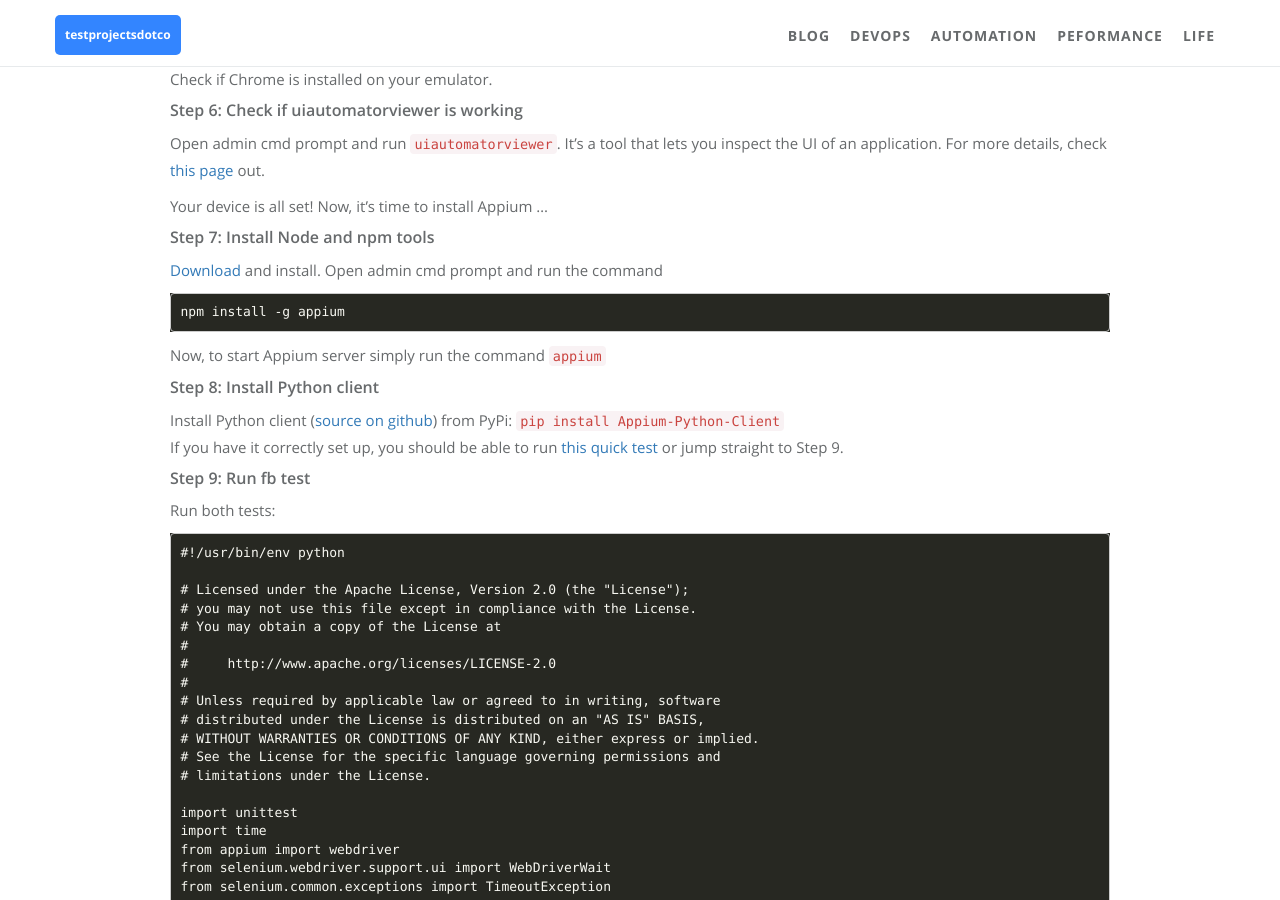
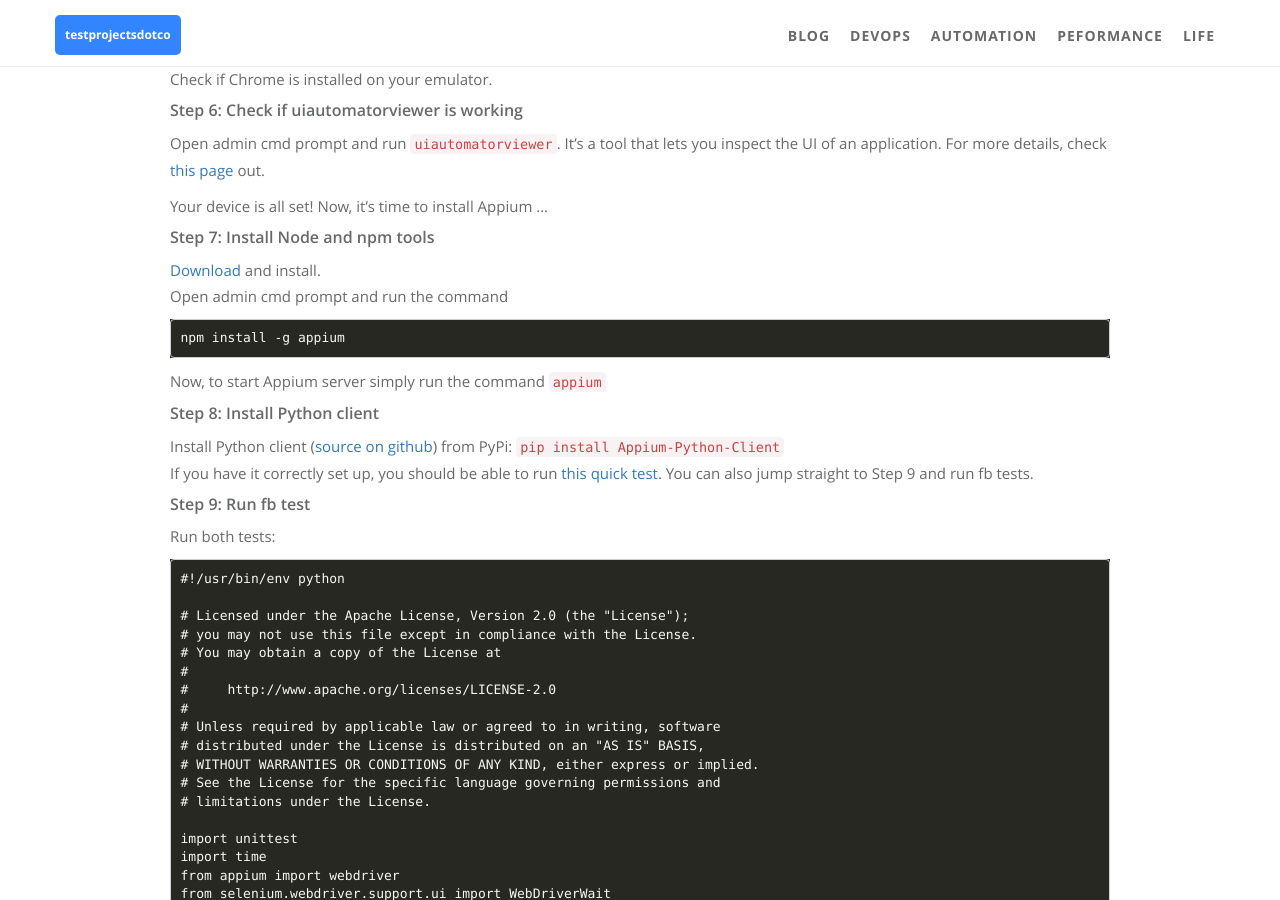
Before and after one commit to rafalf/personal, a Jekyll site: the page built from _posts/2016-10-20-appium-installation-python-safari.md, in a window 1280 px wide and 900 px high, scrolled down 1880 px. Built offline with Jekyll 4.4.1, drawn with Linux system fonts in a browser that asks for light colours; comment, search, counter and statistics services are not loaded.

Commit message:
finishing blog for appium

```diff
--- a/_posts/2016-10-20-appium-installation-python-safari.md
+++ b/_posts/2016-10-20-appium-installation-python-safari.md
@@ -66,7 +66,7 @@ Now, to start Appium server simply run the command `appium`
 
 ### Step 8: Install Python client
 Install Python client ([source on github](https://github.com/appium/python-client)) from PyPi: `pip install Appium-Python-Client`
-If you have it correctly set up, you should be able to run [this quick test](https://github.com/appium/python-client/blob/master/test/functional/android/chrome_tests.py) or jump straight to Step 9.
+If you have it correctly set up, you should be able to run [this quick test](https://github.com/appium/python-client/blob/master/test/functional/android/chrome_tests.py). You can also jump straight to Step 9 and run fb tests.
 
 
 ### Step 9: Run fb test
```
